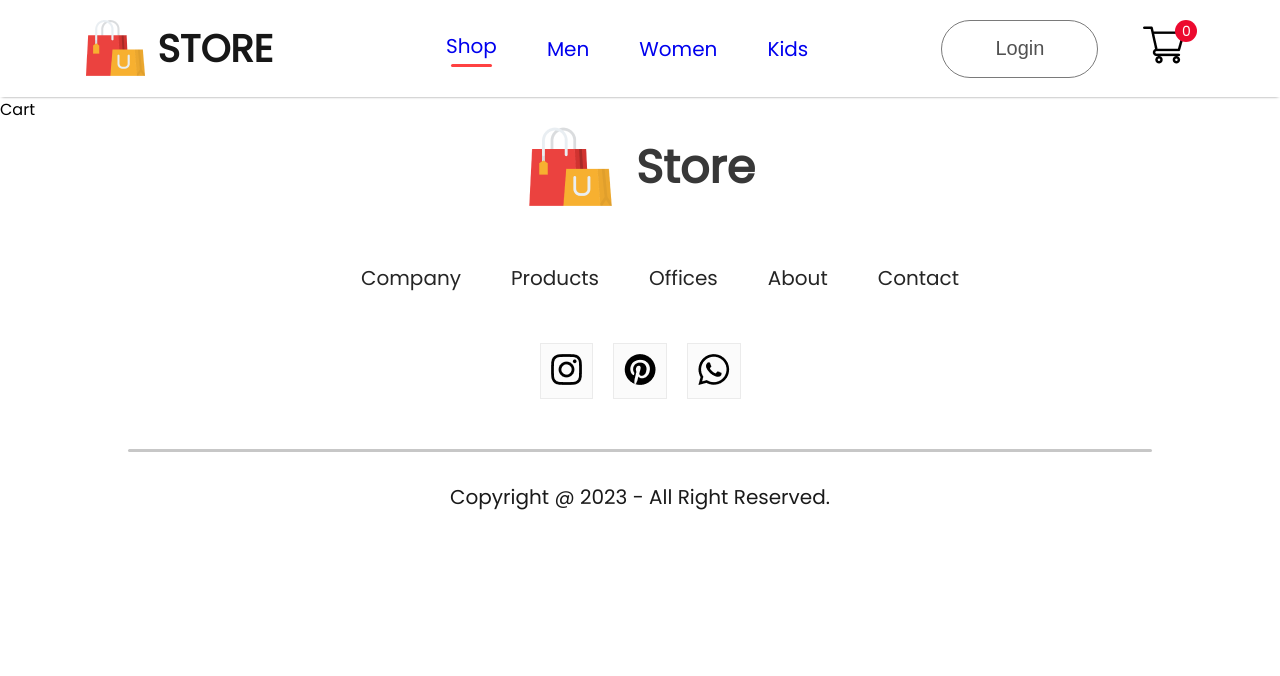
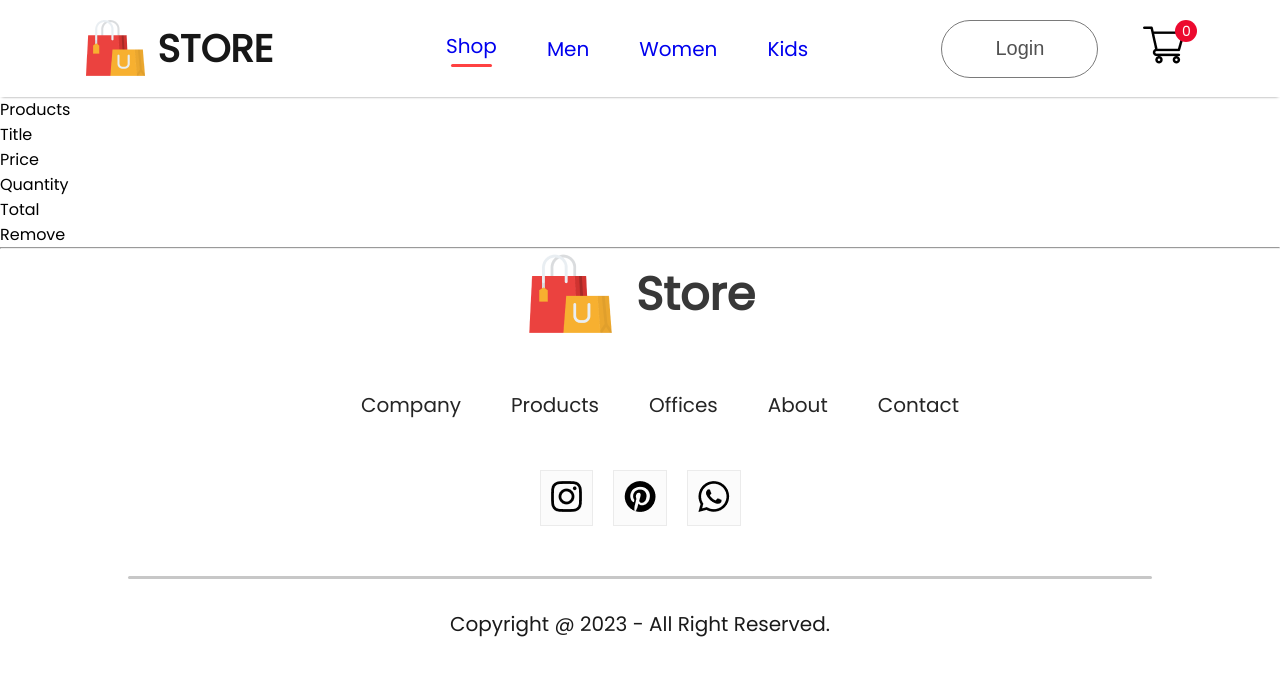
Before and after one commit to AnastasiiaYurchenko/online-store, a React (Create React App) app: page /online-store/cart in a window 1280 px wide. Shown: the top 676 px of the page. Built offline with nearby package versions, Linux system fonts and the light colour scheme.

Commit message:
add markup for CartItems

```diff
--- /dev/null
+++ b/src/components/CartItems/CartItems.jsx
@@ -0,0 +1,42 @@
+import React, { useContext } from 'react';
+import './CartItems.css';
+import { ShopContext } from 'context/ShopContext';
+import remove_icon from '../assets/cart_cross_icon.png';
+
+const CartItems = () => {
+    const { all_product, cartItems, removeFromCart } = useContext(ShopContext);
+  return (
+    <div className='cartitems'>
+          <div className="cartitems-format-main">
+              <p>Products</p>
+              <p>Title</p>
+              <p>Price</p>
+              <p>Quantity</p>
+              <p>Total</p>
+              <p>Remove</p>
+          </div>
+          <hr />
+          {all_product.map((e) => {
+              if (cartItems[e.id] > 0)
+              {
+                  return (
+                        <div>
+                            <div className="cartitems-format">
+                                <img src={e.image} alt="Product" className='carticon' />
+                                <p>{e.name}</p>
+                                <p>{e.new_price}</p>
+                                <button className='cartitems-quantity'>{cartItems[e.id]}</button>
+                                <p>{e.new_price*cartItems[e.id]}</p>
+                                <img src={remove_icon} onClick={()=>removeFromCart(e.id)} alt="Remove Icon" />
+                            </div>
+                            <hr />
+                      </div>
+                  )
+              }
+              return null;
+          })}
+    </div>
+  )
+}
+
+export default CartItems
--- a/src/pages/Cart.jsx
+++ b/src/pages/Cart.jsx
@@ -1,8 +1,11 @@
-import React from 'react'
+import CartItems from 'components/CartItems/CartItems'
+import React from 'react';
 
 const Cart = () => {
   return (
-    <div>Cart</div>
+    <div>
+      <CartItems/>
+    </div>
   )
 }
 
```
Also changed, not shown: src/components/CartItems/CartItems.css (added).
